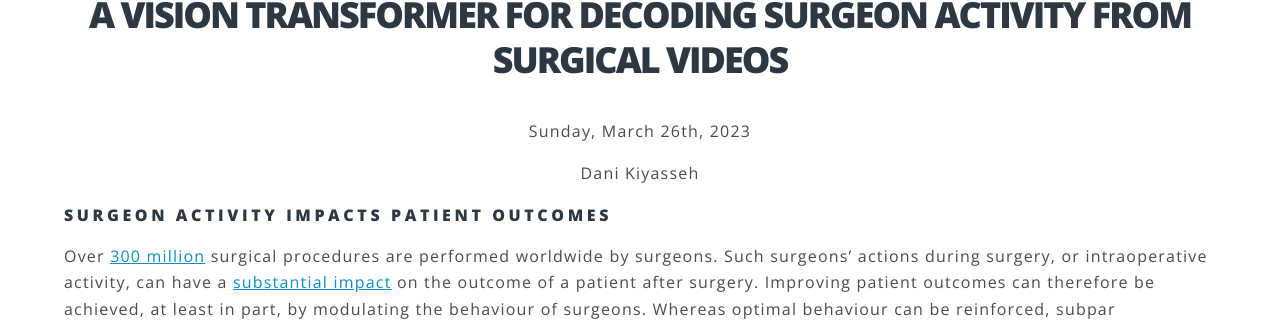
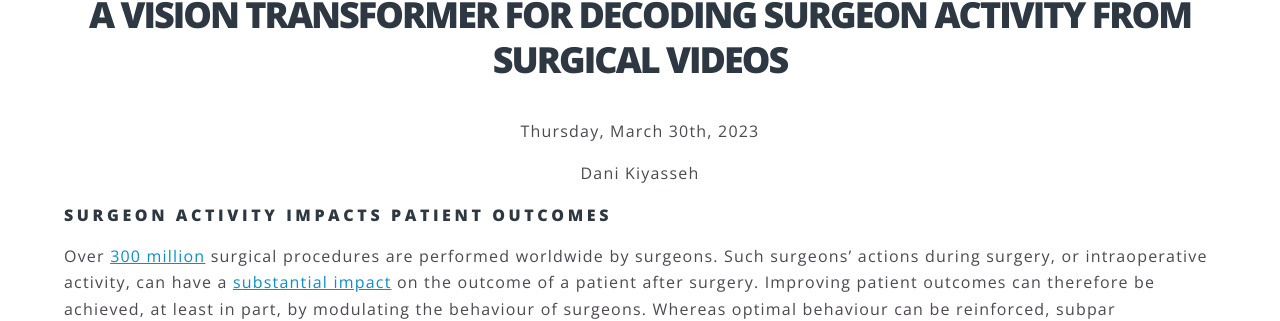
Before and after one commit to danikiyasseh/danikiyasseh.github.io, a Jekyll site: the page blogs/SAIS/index.html, which Jekyll copies as it is, in a window 1280 px wide and 900 px high. Shown: the part 152-473 px from the top of the window. Built offline with Jekyll 4.4.1, drawn with Linux system fonts in a browser that asks for light colours; a style sheet for code colours, icons or effects is not loaded.

Commit message:
Update index.html

```diff
--- a/blogs/SAIS/index.html
+++ b/blogs/SAIS/index.html
@@ -99,7 +99,7 @@
 
 			<p>
 			<center>
-				Sunday, March 26th, 2023
+				Thursday, March 30th, 2023
 			</center>
 			</p>
 
```
